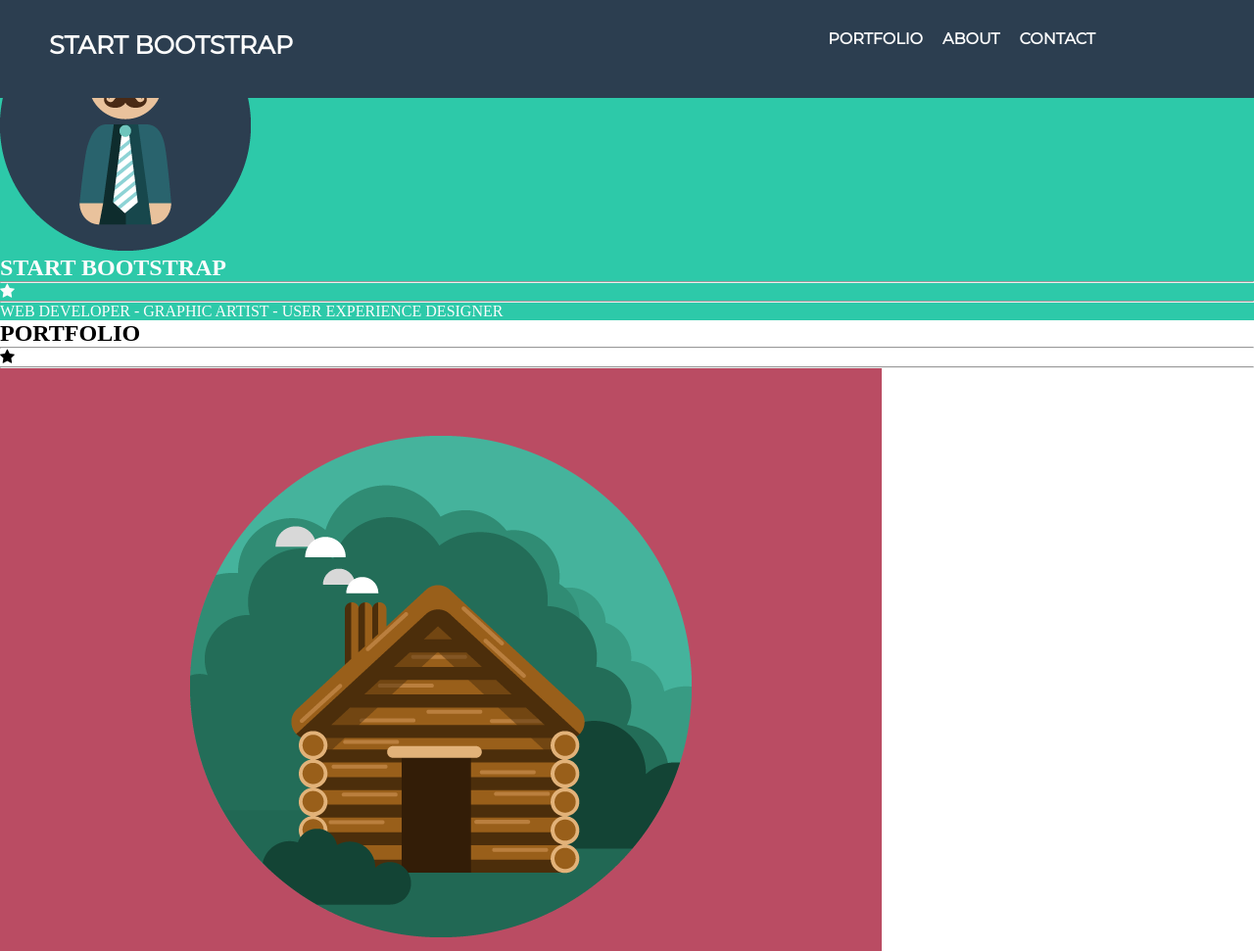
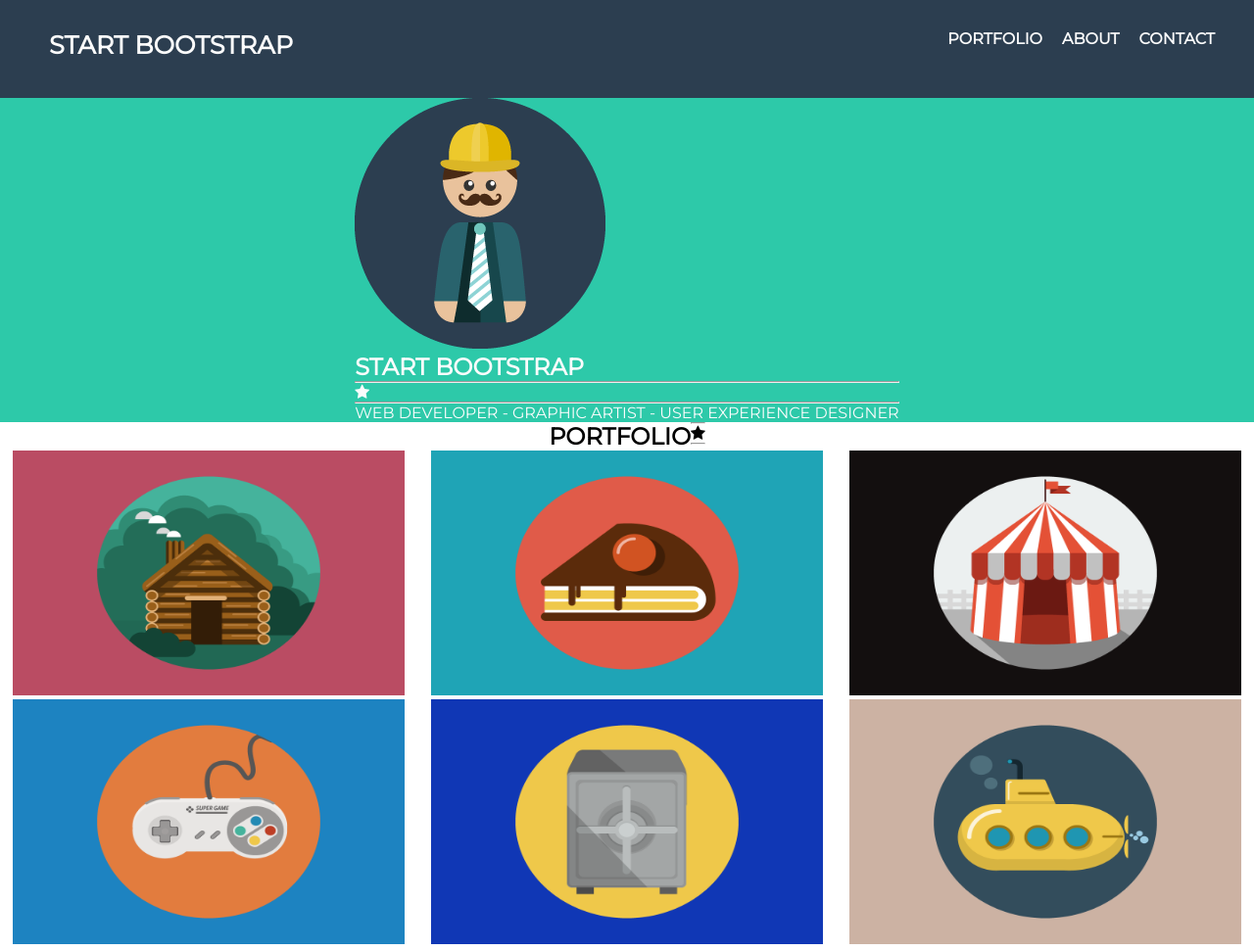
Before and after one commit to Nad138/Freelancer, a plain HTML site: page index.html in a window 1280 px wide. Shown: the top 971 px of the page at 98% size. Drawn offline with Linux system fonts and the light colour scheme.

Commit message:
intentando que fuencione bien el nav. Aplicando flex a las secciones: inicio y portafolio

```diff
--- a/css/main.css
+++ b/css/main.css
@@ -2,6 +2,7 @@
     box-sizing: border-box;
     margin: 0 ;
     padding: 0;
+    font-family: "Montserrat", sans-serif;
 }
 
 header{
@@ -9,7 +10,6 @@ header{
   color: #fcfcfc;
   padding: 30px;
   text-transform: uppercase;
-  position: fixed;
   width: 100%;
 }
 
@@ -19,9 +19,7 @@ header{
   font-family: "Montserrat", sans-serif;
   font-weight: 800;
   height: 40px;
-  transition: all 0.3s ease;
-  /*position: fixed;*/
-  width: 90%;
+  width: 100%;
   z-index: 0;
 }
 
@@ -47,12 +45,39 @@ a{
   color:#2dc9a9;
 }
 
-.nav-small{
+.nav-small {
   font-size: 1em;
-  height: 30px;
+  position: fixed;
+  width: 100%;
 }
+
 .inicio {
   background-color: #2dc9a9;
   color: #fbfcfc;
   text-transform: uppercase;
+  display: flex;
+  justify-content: center;
+  }
+.container-inicio{
+
 }
+.container-inicio span{
+  flex-wrap: nowrap;
+  flex-direction: row;
+  width: 200px;
+}
+.portafolio {
+  display: flex;
+  flex-wrap: wrap;
+  justify-content: center;
+}
+.container-image{
+  flex-wrap: wrap;
+  justify-content: space-around;
+  align-items: center;
+
+}
+.image-portafolio img{
+  width: 400px;
+  height: 250px;
+}
--- a/index.html
+++ b/index.html
@@ -12,7 +12,7 @@
 		<body>
 				<header>
 						<nav class="navegador" id="navegador">
-								<div class="idem-freelance">
+								<div class="idem-freelance" id="">
 									<a href="#inicio">Start Bootstrap</a>
 								</div>
 								<div class="menu-freelance">
@@ -24,11 +24,9 @@
 								</div>
 						</nav>
 				</header>
-				<section class="inicio">
+				<section class="inicio" id="inicio">
 						<div class="container-inicio">
-
-									<img src="assets/images/profile.png" alt="">
-
+								<img src="assets/images/profile.png" alt="">
 								<h1>START BOOTSTRAP</h1>
 								<span>
 										<hr>
@@ -38,7 +36,7 @@
 								<span>Web Developer - Graphic Artist - User Experience Designer</span>
 						</div>
 				</section>
-				<section class="portafolio">
+				<section class="portafolio" id="portafolio">
 						<h1>PORTFOLIO</h1>
 						<span>
 								<hr>
@@ -66,6 +64,9 @@
 								</div>
 						</div>
 				</section>
+				<section class="nosotros" id="nosotros">
+
+				</section>
 				<script src="js/app.js" charset="utf-8"></script>
 		</body>
 </html>
--- a/js/app.js
+++ b/js/app.js
@@ -1,25 +1,15 @@
 var ultimoScrollTop = 0;
 window.addEventListener('scroll',function(){
   var navegador = document.getElementById("navegador");
-	var accionScroll = document.documentElement.scrollTop;
-	if (accionScroll > ultimoScrollTop) {
-		navegador.classList.add('nav-small');
+  if(document.body.scrollTop> 15 || document.documentElement.scrollTop > 15){
+    navegador.classList.add("nav-small");
+    console.log(scroll);
+  }
+  else{
+    navegador.classList.remove("nav-small");
+  }
 
-			signup.style.transform = "translate(-200px, 0px)";
-		for (var i = 0; i < menuList.length; i++) {
-			menuList[i].classList.add('scroll-header-color');
-			logIn.classList.add('scroll-header-border');
-		}
-	}
-	else if (accionScroll <= 3) {
-		navHeader.classList.remove('bg-header');
-		logoHeader.setAttribute('src','assets/img/logo-white.png');
-		signup.style.transform = "translate(0px, 0px)";
-
-		for (var i = 0; i < menuList.length; i++) {
-			menuList[i].classList.remove('scroll-header-color');
-		}
-		logIn.classList.remove('scroll-header-border');
-	}
-	ultimoScrollTop = accionScroll;
-},false);
+});
+var portafolio = document.getElementById("portafolio");
+var nosotros = document.getElementById("nosotros");
+var contacto = document.getElementById("contacto");
```
